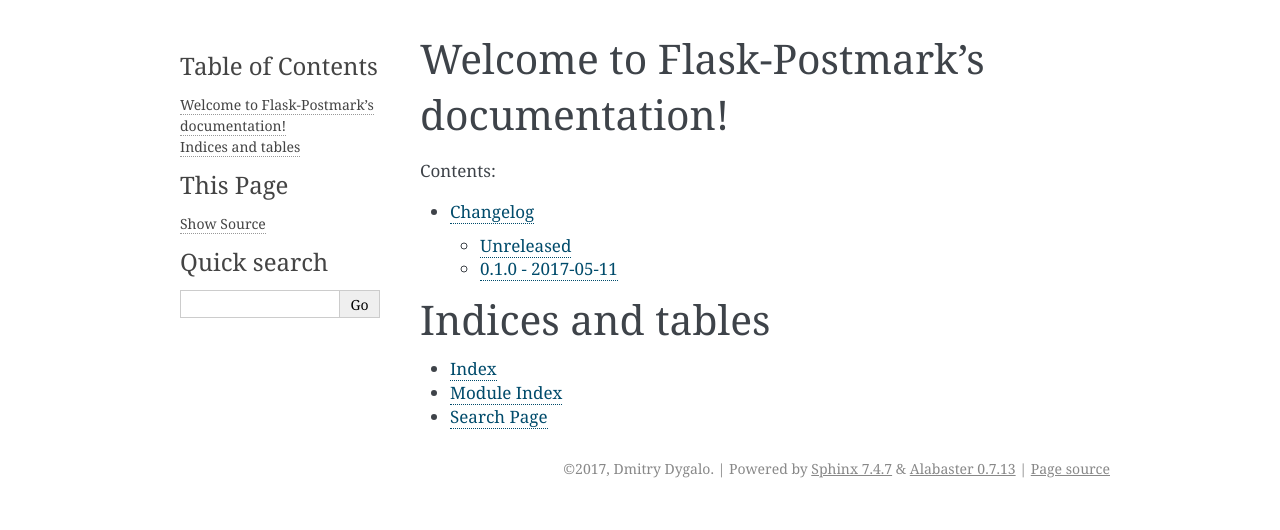
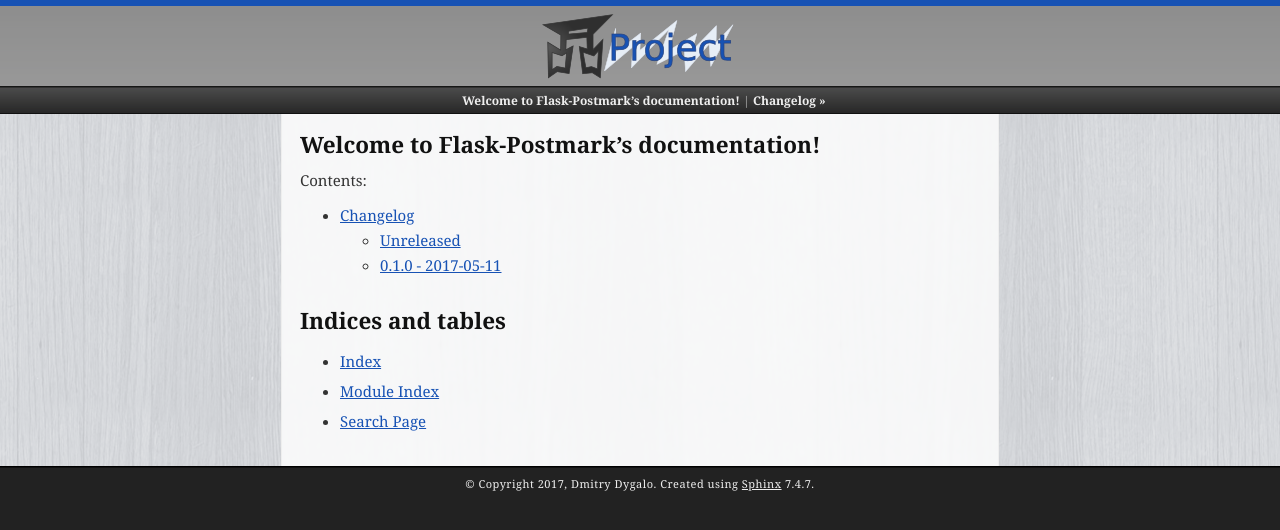
Before and after one commit to Stranger6667/Flask-Postmark, a Sphinx documentation site: the page built from docs/index.rst, in a window 1280 px wide. Shown: the top 530 px of the page. Built offline with Sphinx 7.4.7, drawn with Linux system fonts in a browser that asks for light colours.

Commit message:
Update theme & README

```diff
--- a/docs/conf.py
+++ b/docs/conf.py
@@ -112,7 +112,7 @@
 
 # The theme to use for HTML and HTML Help pages.  See the documentation for
 # a list of builtin themes.
-html_theme = 'alabaster'
+html_theme = 'scrolls'
 
 # Theme options are theme-specific and customize the look and feel of a theme
 # further.  For a list of options available for each theme, see the
```
Also changed, not shown: README.rst (+9 -0 lines).
